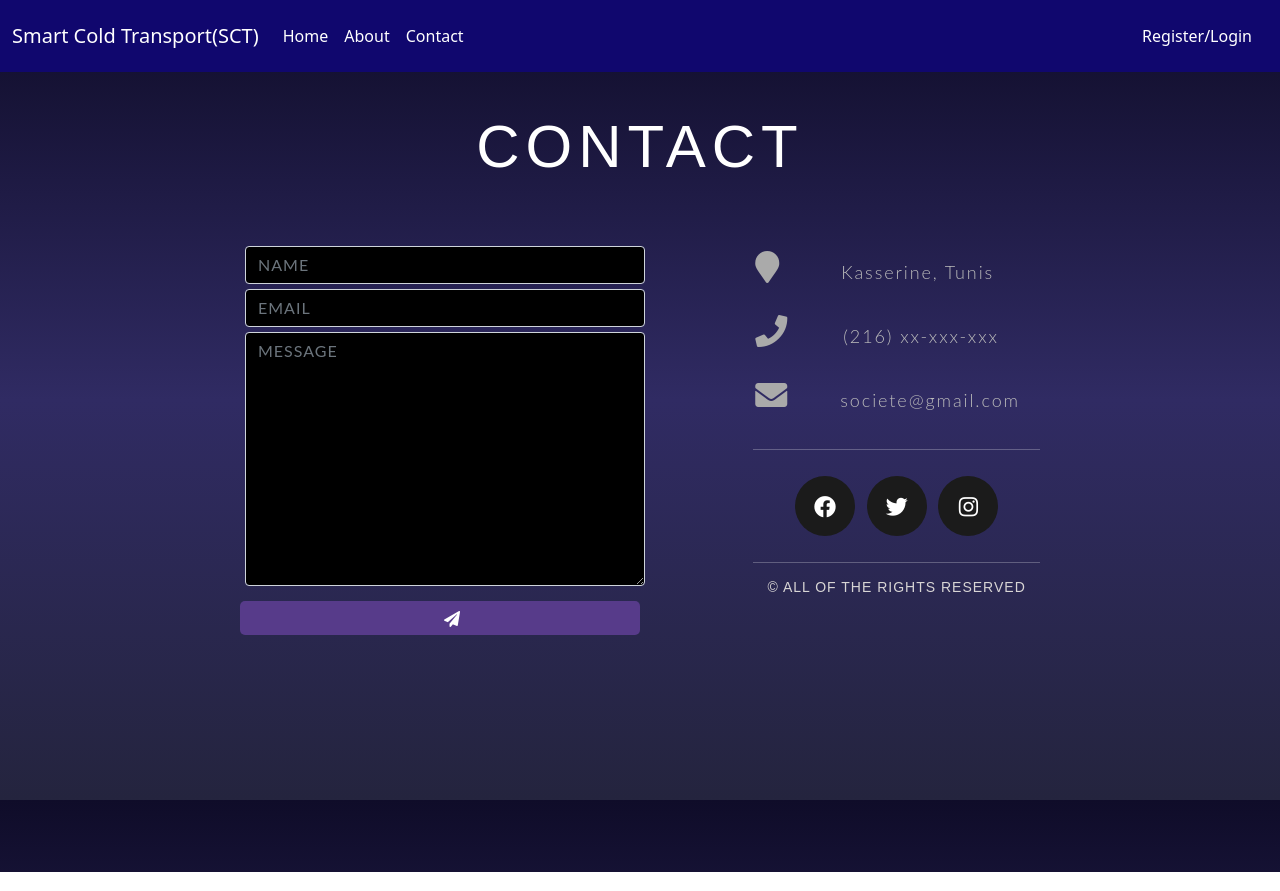
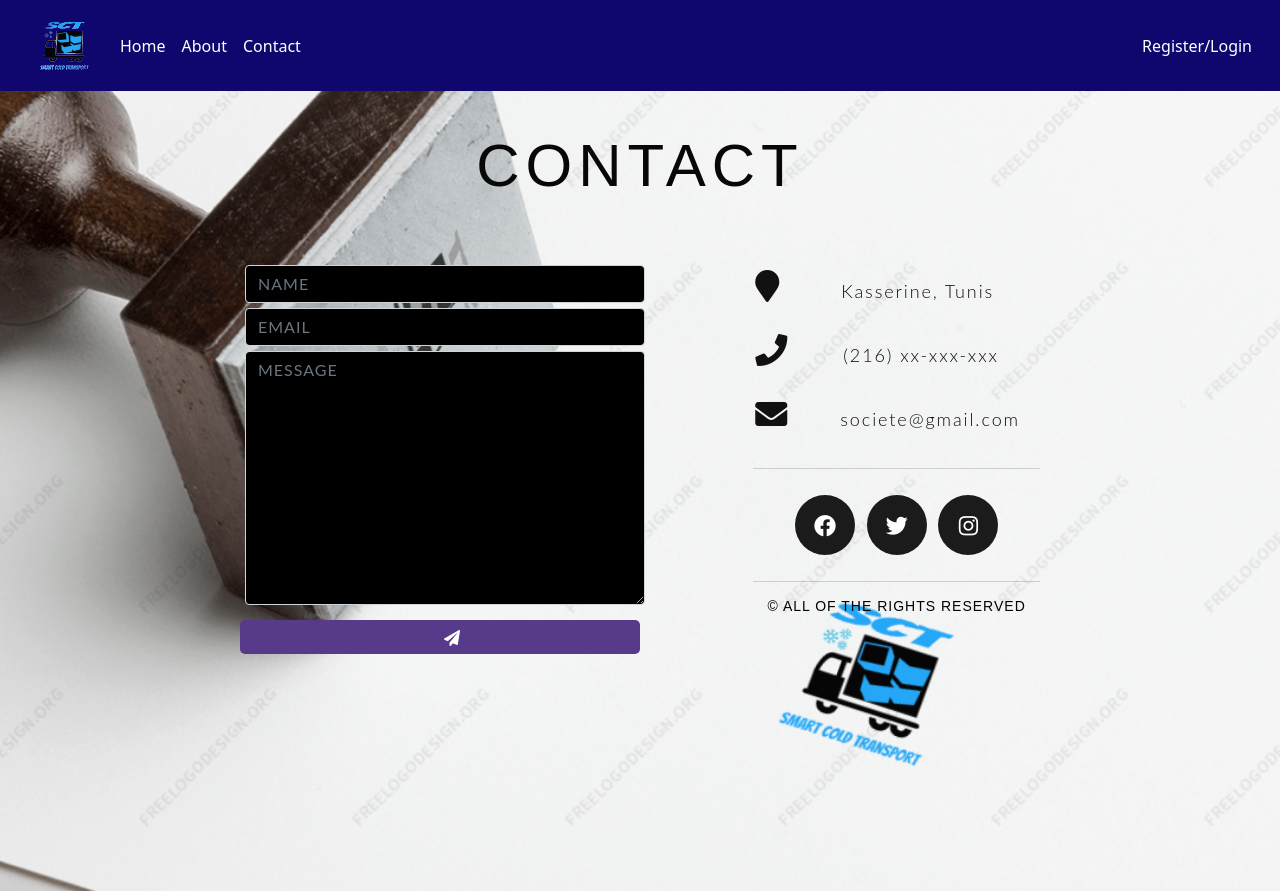
Before and after one commit to nid-94/Delivary-System, a website built with webpack: page src/contact.html in a window 1280 px wide. Built offline with nearby package versions, Linux system fonts and the light colour scheme.

Commit message:
add images

```diff
--- a/src/contact.html
+++ b/src/contact.html
@@ -33,7 +33,8 @@
         <!-- navbar -->
         <nav class="navbar navbar-expand-lg navbar-dark" style="background-color: #10076e">
             <div class="container-fluid">
-                <a class="navbar-brand" >Smart Cold Transport(SCT)</a>
+
+                <div class="cc"></div>
                 <button
                     class="navbar-toggler"
                     type="button"
--- a/src/style.css
+++ b/src/style.css
@@ -177,6 +177,17 @@ label {
 #contact {
     width: 100%;
     height: 100%;
+    /* The image used */
+    background-image: url("./immmg.png");
+
+    /* Full height */
+    height: 100%;
+
+    /* Center and scale the image nicely */
+    background-position: center;
+    background-repeat: no-repeat;
+    background-size: cover;
+
 }
 
 .section-header {
@@ -184,7 +195,7 @@ label {
     margin: 0 auto;
     padding: 40px 0;
     font: 300 60px "Oswald", sans-serif;
-    color: #fff;
+    color: rgb(7, 7, 7);
     text-transform: uppercase;
     letter-spacing: 6px;
 }
@@ -211,7 +222,7 @@ label {
 textarea {
     max-width: 400px;
     background-color: #000;
-    color: #fff;
+    color: rgb(15, 15, 15);
     letter-spacing: 1px;
 }
 
@@ -254,13 +265,13 @@ textarea {
 
 .list-item {
     line-height: 4;
-    color: #aaa;
+    color: rgb(17, 17, 17);
 }
 
 .contact-text {
     font: 300 18px "Lato", sans-serif;
     letter-spacing: 1.9px;
-    color: #bbb;
+    color: rgb(14, 13, 13);
 }
 
 .place {
@@ -276,13 +287,13 @@ textarea {
 }
 
 .contact-text a {
-    color: #bbb;
+    color: rgb(12, 12, 12);
     text-decoration: none;
     transition-duration: 0.2s;
 }
 
 .contact-text a:hover {
-    color: #fff;
+    color: rgb(10, 10, 10);
     text-decoration: none;
 }
 
@@ -324,12 +335,12 @@ textarea {
     line-height: 60px;
     border-radius: 50%;
     opacity: 0;
-    box-shadow: 0 0 0 1px #fff;
+    box-shadow: 0 0 0 1px rgb(2, 224, 253);
     transition: all 0.2s ease-in-out;
 }
 
 .social-media-list li:hover {
-    background-color: #fff;
+    background-color: rgb(78, 62, 219);
 }
 
 .social-media-list li:hover:after {
@@ -344,13 +355,13 @@ textarea {
 
 .copyright {
     font: 200 14px "Oswald", sans-serif;
-    color: rgb(216, 213, 213);
+    color: rgb(0, 0, 0);
     letter-spacing: 1px;
     text-align: center;
 }
 
 hr {
-    color: rgb(255, 255, 255);
+    color: rgba(0, 0, 0, 0.63);
 }
 
 /* Begin Media Queries*/
@@ -609,3 +620,14 @@ hr {
 		}
 	}
 }
+.nn{
+    background-image:url('./logo-removebg-preview.png');
+    width: 200px;
+    height: 200px;
+}
+.cc{
+    background-image:url('./logo100-removebg-preview.png');
+    width: 100px;
+    height: 75px;
+
+}
--- a/webpack.config.js
+++ b/webpack.config.js
@@ -42,6 +42,7 @@ module.exports = (env) => {
                     exclude: /node_modules/,
                     use: [MiniCssExtractPlugin.loader, "css-loader"],
                 },
+
             ],
         },
         resolve: {
@@ -74,7 +75,7 @@ module.exports = (env) => {
 
                       new HtmlWebpackPlugin({
                           template: "src/map.html",
-                          filename:"map.html"
+                          filename: "map.html",
                       }),
                       new HtmlWebpackPlugin({
                           template: "src/contact.html",
```
Also changed, not shown: src/about.html (+8 -5 lines), src/login.html (+1 -1 lines), src/map.html (+1 -1 lines), src/immmg.png (added), src/logo-removebg-preview.png (added), src/logo100-removebg-preview.png (added), src/logo100b-removebg-preview.png (added), src/logo100b.png (added).
